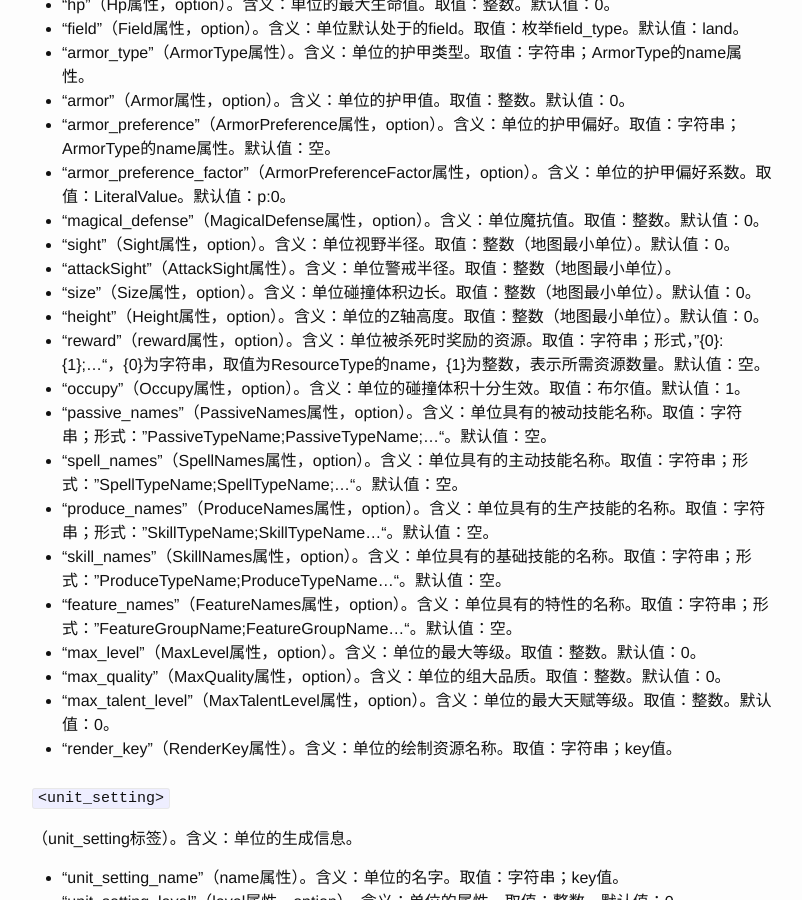
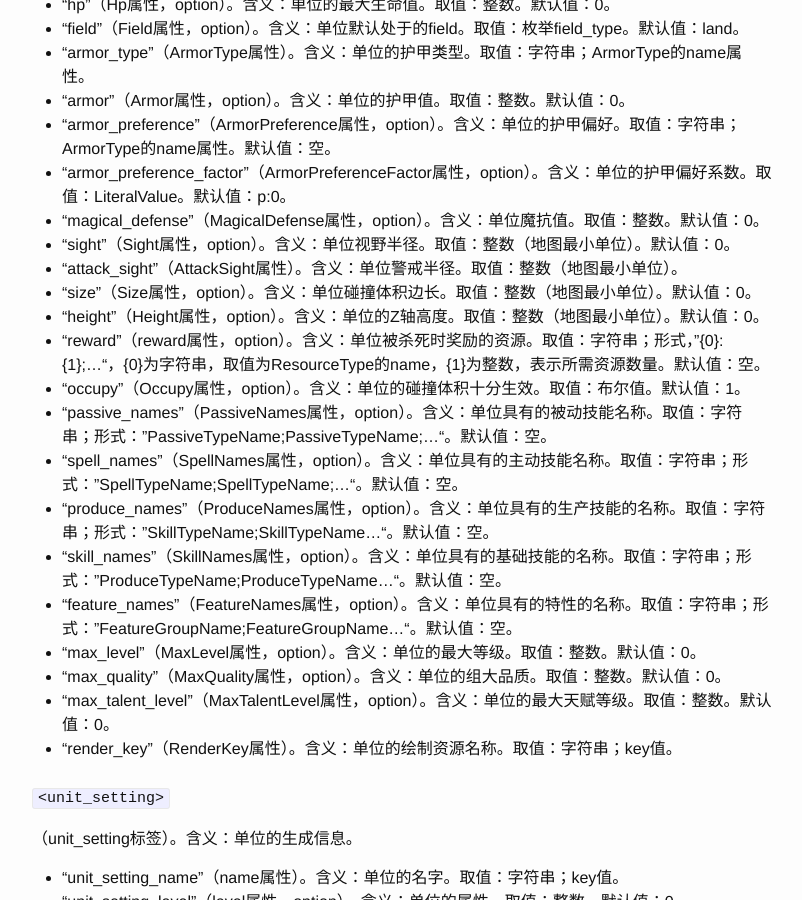
Before and after one commit to mofishorg/underworld_config_doc, a Jekyll site: the page built from _posts/2016-06-03-techtree-doc.markdown, in a window 1280 px wide and 900 px high, scrolled down 6919 px. Shown: the whole window, without its empty margins (238-1040 px from the left). Built offline with Jekyll 4.4.1, drawn with Linux system fonts in a browser that asks for light colours.

Commit message:
attackSight -> attack_sight

```diff
--- a/_posts/2016-06-03-techtree-doc.markdown
+++ b/_posts/2016-06-03-techtree-doc.markdown
@@ -240,7 +240,7 @@ categories: jekyll update
   * "armor_preference_factor"（ArmorPreferenceFactor属性，option）。含义：单位的护甲偏好系数。取值：LiteralValue。默认值：p:0。
   * "magical_defense"（MagicalDefense属性，option）。含义：单位魔抗值。取值：整数。默认值：0。
   * "sight"（Sight属性，option）。含义：单位视野半径。取值：整数（地图最小单位）。默认值：0。
-  * "attackSight"（AttackSight属性）。含义：单位警戒半径。取值：整数（地图最小单位）。
+  * "attack_sight"（AttackSight属性）。含义：单位警戒半径。取值：整数（地图最小单位）。
   * "size"（Size属性，option）。含义：单位碰撞体积边长。取值：整数（地图最小单位）。默认值：0。
   * "height"（Height属性，option）。含义：单位的Z轴高度。取值：整数（地图最小单位）。默认值：0。
   * "reward"（reward属性，option）。含义：单位被杀死时奖励的资源。取值：字符串；形式，"{0}:{1};..."，{0}为字符串，取值为ResourceType的name，{1}为整数，表示所需资源数量。默认值：空。
```
